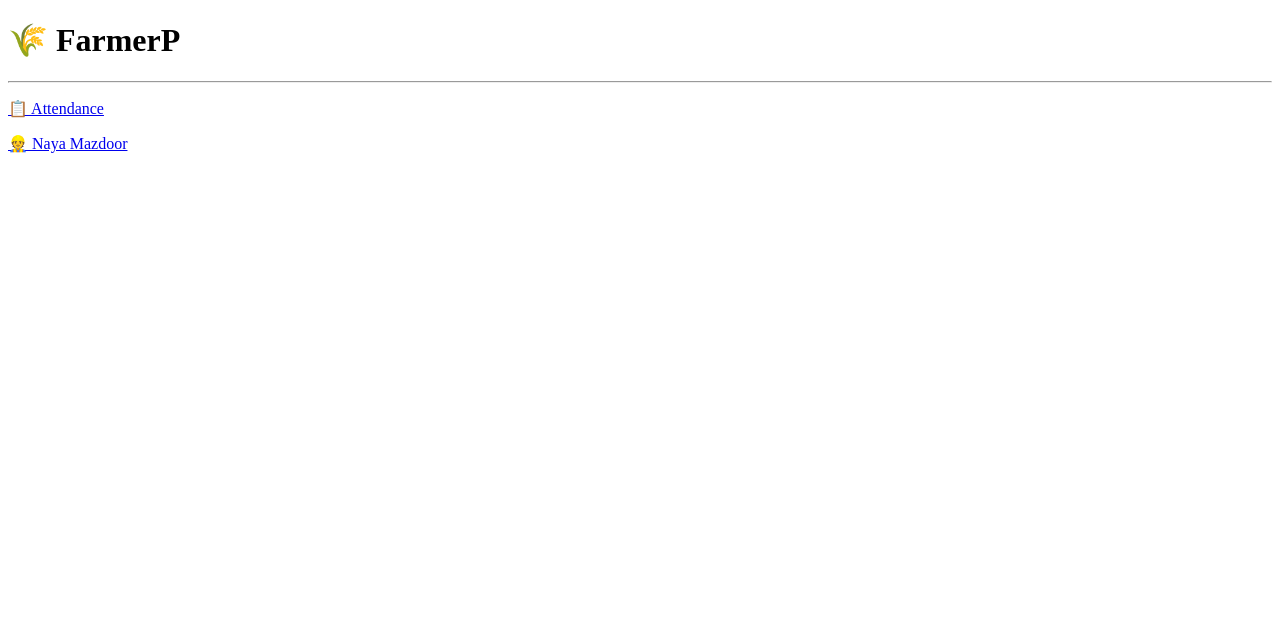
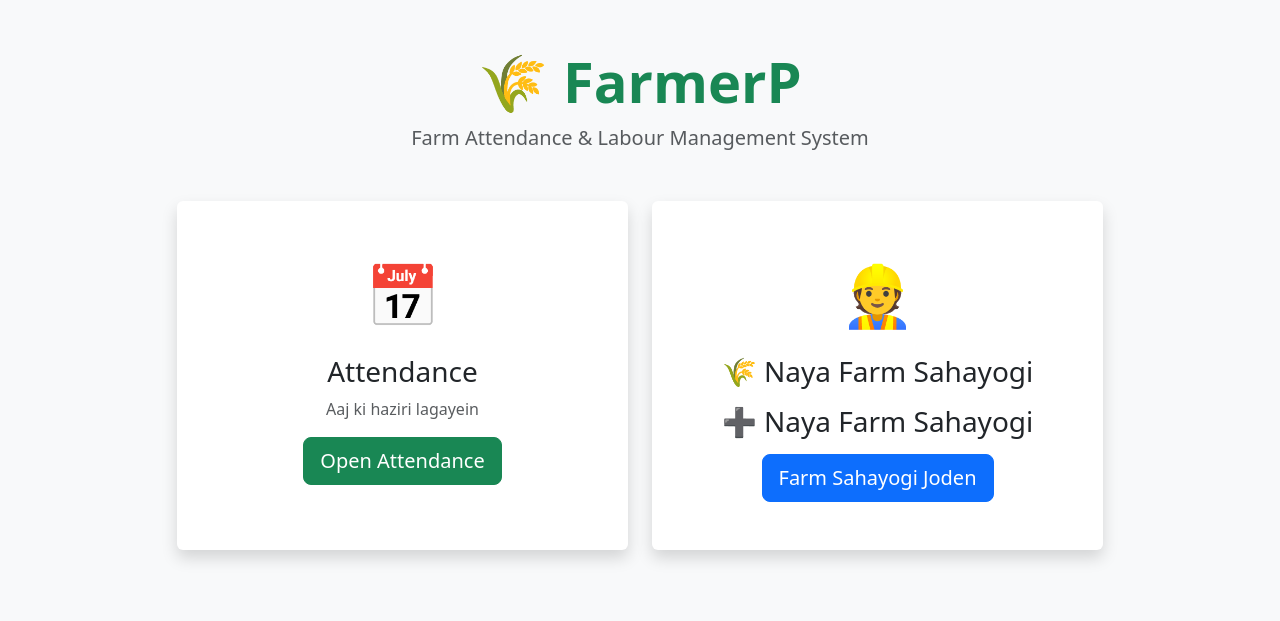
Before and after one commit to nitin13091981-wq/farmerp, a Django app: page / in a window 1280 px wide. Shown: the top 621 px of the page. Run offline with Django 5.2, Linux system fonts and the light colour scheme.

Commit message:
home html

```diff
--- a/templates/home.html
+++ b/templates/home.html
@@ -1,25 +1,90 @@
 <!DOCTYPE html>
-<html>
+<html lang="hi">
 <head>
+    <meta charset="UTF-8">
+    <meta name="viewport" content="width=device-width, initial-scale=1">
+
     <title>FarmerP</title>
+
+    <link href="https://cdn.jsdelivr.net/npm/bootstrap@5.3.3/dist/css/bootstrap.min.css" rel="stylesheet">
+
 </head>
-<body>
 
-<h1>🌾 FarmerP</h1>
+<body class="bg-light">
 
-<hr>
+<div class="container py-5">
 
-<p>
-    <a href="/attendance/">
-        📋 Attendance
-    </a>
-</p>
+    <div class="text-center mb-5">
 
-<p>
-    <a href="/labour/add/">
-        👷 Naya Mazdoor
-    </a>
-</p>
+        <h1 class="display-4 fw-bold text-success">
+            🌾 FarmerP
+        </h1>
+
+        <p class="lead text-muted">
+            Farm Attendance & Labour Management System
+        </p>
+
+    </div>
+
+    <div class="row justify-content-center">
+
+        <div class="col-md-5 mb-4">
+
+            <div class="card shadow border-0 h-100">
+                <div class="card-body text-center p-5">
+
+                    <div style="font-size:60px;">
+                        📅
+                    </div>
+
+                    <h3 class="mt-3">
+                        Attendance
+                    </h3>
+
+                    <p class="text-muted">
+                        Aaj ki haziri lagayein
+                    </p>
+
+                    <a href="/attendance/"
+                       class="btn btn-success btn-lg">
+                        Open Attendance
+                    </a>
+
+                </div>
+            </div>
+
+        </div>
+
+        <div class="col-md-5 mb-4">
+
+            <div class="card shadow border-0 h-100">
+                <div class="card-body text-center p-5">
+
+                    <div style="font-size:60px;">
+                        👷
+                    </div>
+
+                    <h3 class="mt-3">
+                        🌾 Naya Farm Sahayogi
+                    </h3>
+
+                    <p class="text-muted">
+                       <h3>➕ Naya Farm Sahayogi</h3>
+                    </p>
+
+                    <a href="/labour/add/"
+                       class="btn btn-primary btn-lg">
+                        Farm Sahayogi Joden
+                    </a>
+
+                </div>
+            </div>
+
+        </div>
+
+    </div>
+
+</div>
 
 </body>
 </html>
```
